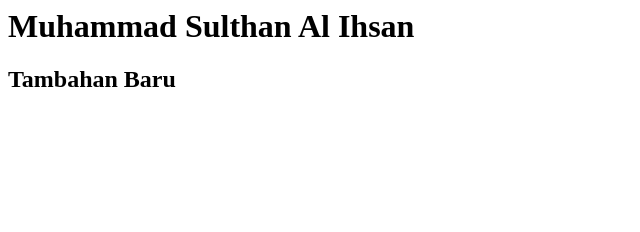
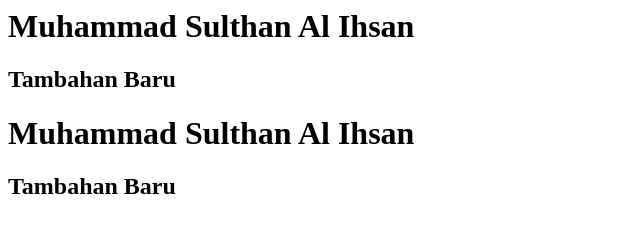
Before and after one commit to sulthanalihsan/tutorial, a plain HTML site: page index.html in a window 1280 px wide. Shown: the whole page, without its empty margins (0-640 px from the left). Drawn offline with Linux system fonts and the light colour scheme.

Commit message:
berubah dari github

```diff
--- a/index.html
+++ b/index.html
@@ -1,2 +1,4 @@
 <h1>Muhammad Sulthan Al Ihsan</h1>
 <h2>Tambahan Baru</h2>
+<h1>Muhammad Sulthan Al Ihsan</h1>
+<h2>Tambahan Baru</h2>
```
